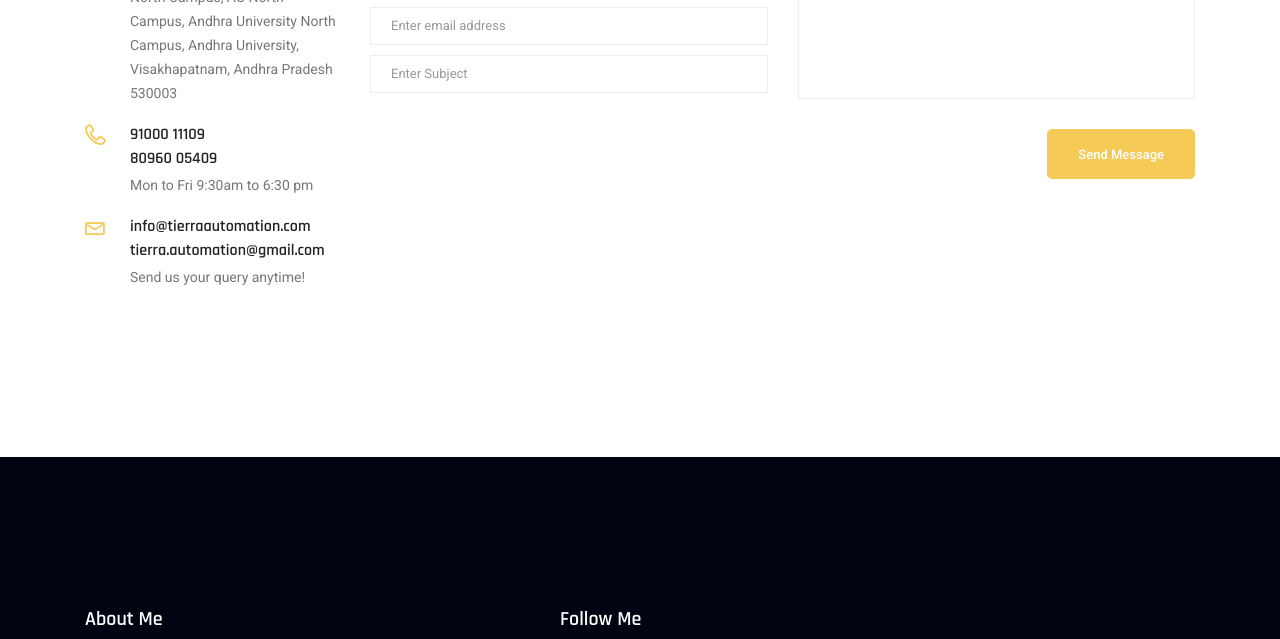
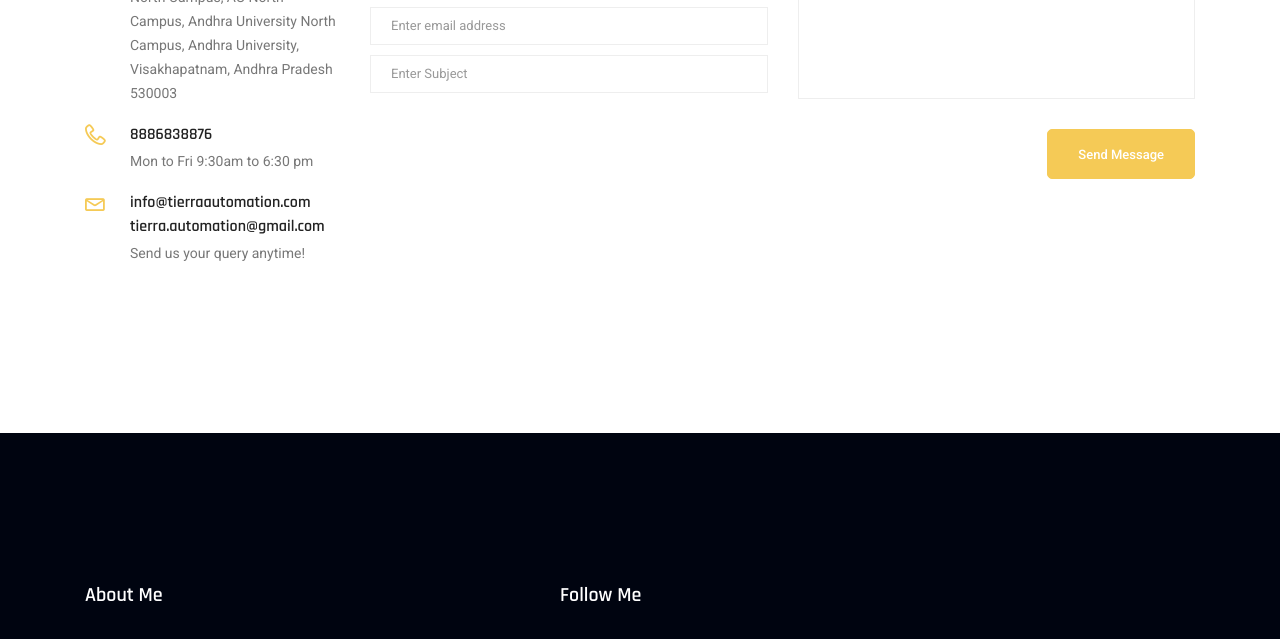
Before and after one commit to satishkumaesd/tierra.github.io, a plain HTML site: page contact.html in a window 1280 px wide. Shown: the part 1140-1779 px from the top of the page. Drawn offline with Linux system fonts and the light colour scheme; some packages are replaced by stand-ins of ours; a script that the page names is missing.

Commit message:
Update contact.html
Number change

```diff
--- a/contact.html
+++ b/contact.html
@@ -136,8 +136,7 @@
                         </div>
                         <div class="info_item">
                             <i class="lnr lnr-phone-handset"></i>
-                            <h6><a href="#">91000 11109</a></h6>
-                            <h6><a href="#">80960 05409</a></h6>
+                            <h6><a href="#">8886838876</a></h6>
                             <p>Mon to Fri 9:30am to 6:30 pm</p>
                         </div>
                         <div class="info_item">
```
